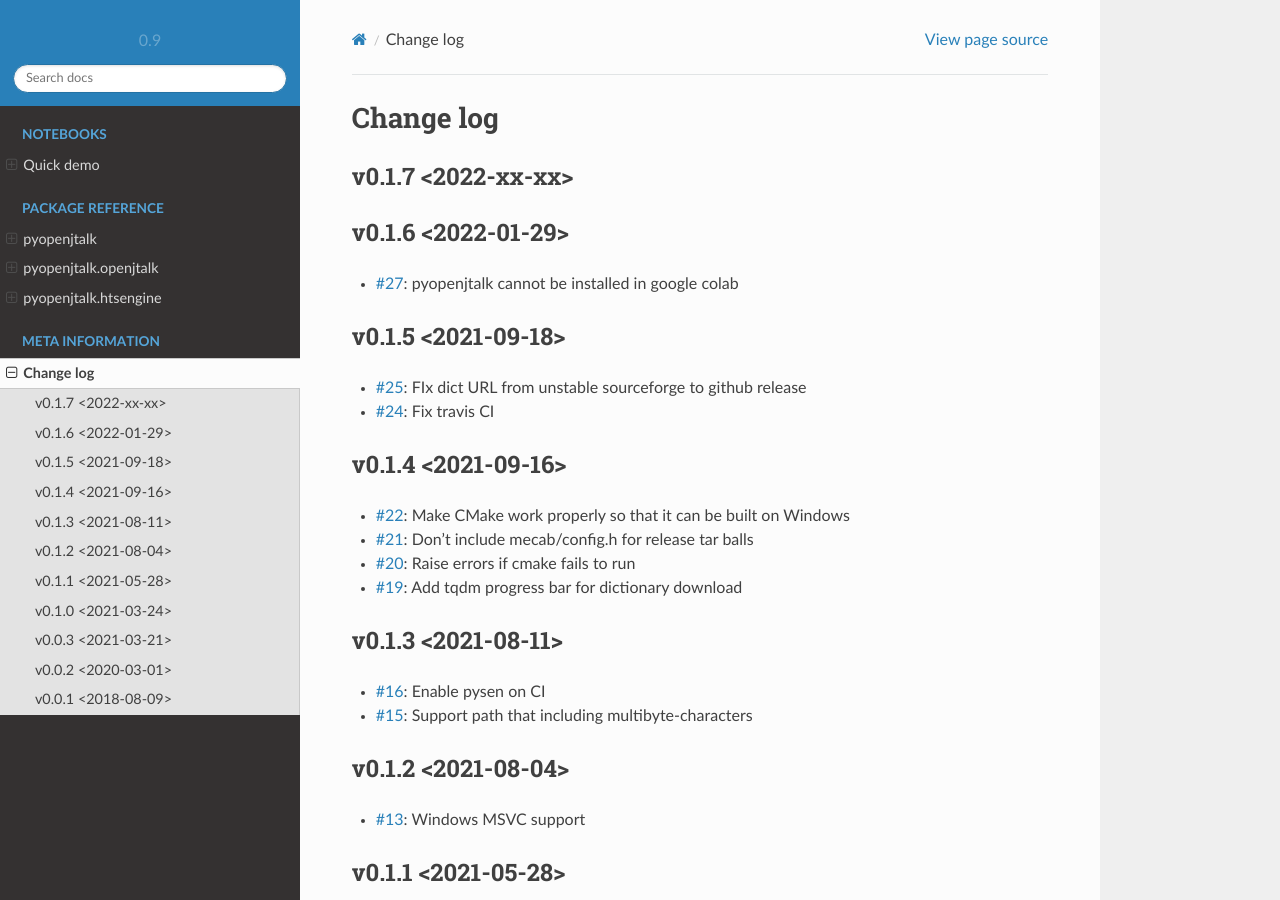
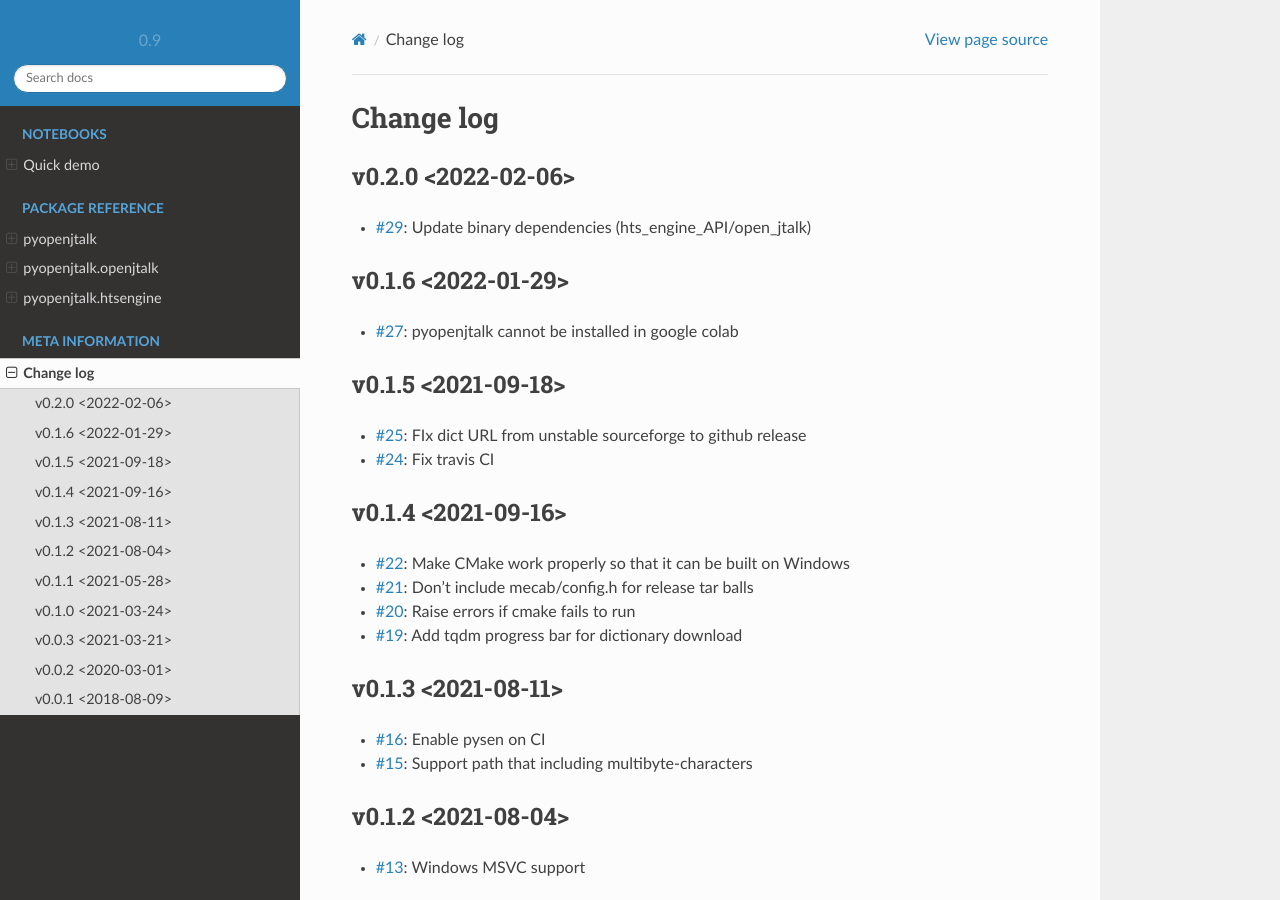
Before and after one commit to r9y9/pyopenjtalk, a Sphinx documentation site: the page built from docs/changelog.rst, in a window 1280 px wide and 900 px high. Built offline with Sphinx 7.4.7 and the Read the Docs theme 2.0.0, drawn with Linux system fonts in a browser that asks for light colours.

Commit message:
[ci skip] update changelog

```diff
--- a/docs/changelog.rst
+++ b/docs/changelog.rst
@@ -1,9 +1,10 @@
 Change log
 ==========
 
-v0.1.7 <2022-xx-xx>
+v0.2.0 <2022-02-06>
 -------------------
 
+* `#29`_: Update binary dependencies (hts_engine_API/open_jtalk)
 
 v0.1.6 <2022-01-29>
 -------------------
@@ -80,3 +81,4 @@ Initial release with OpenJTalk's text processsing functionality
 .. _#24: https://github.com/r9y9/pyopenjtalk/pull/24
 .. _#25: https://github.com/r9y9/pyopenjtalk/pull/25
 .. _#27: https://github.com/r9y9/pyopenjtalk/issues/27
+.. _#29: https://github.com/r9y9/pyopenjtalk/pull/29
```
